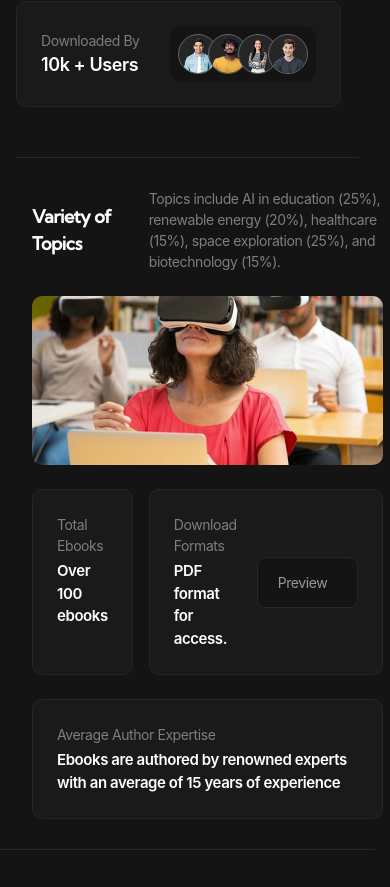
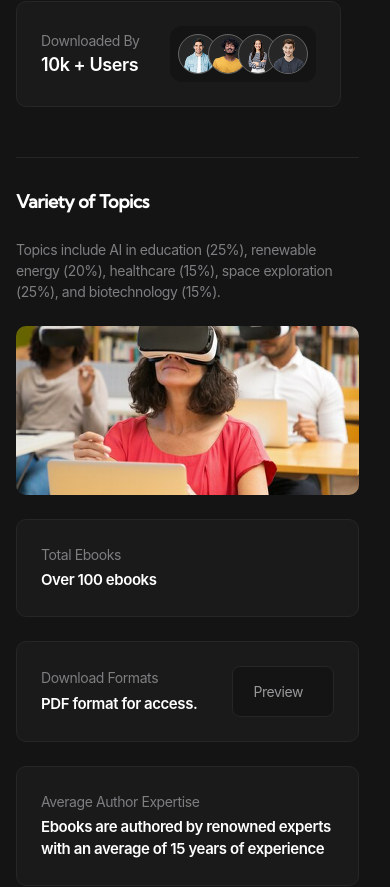
Before and after one commit to semenutkin60-maker/js_virstka, a website with bundled scripts: page index.html in a window 390 px wide. Shown: the part 572-1459 px from the top of the page. Built offline with nearby package versions, Linux system fonts and the light colour scheme; files whose address does not match are found by name.

Commit message:
Добавлена адаптация секций resources, закончена сама секция

```diff
--- a/styles/blocks/_card.scss
+++ b/styles/blocks/_card.scss
@@ -35,6 +35,10 @@
         &-main {
             display: grid;
             row-gap: fluid(50, 24);
+
+            @include tablet {
+                justify-content: start;
+            }
         }
 
         &-icon {
@@ -51,7 +55,7 @@
         padding-right: 0;
 
         @include tablet {
-            padding: rem(30) rem(16);
+            padding: rem(30) 0;
         }
     }
 
@@ -68,11 +72,14 @@
         }
 
         &--2-cols-alt {
-            grid-template-columns: auto 1fr;
             gap: rem(30) rem(20);
 
             @include laptop {
                 gap: rem(24) rem(16);
+            }
+
+            @include mobile-above {
+                grid-template-columns: auto 1fr;
             }
         }
     }
```
Also changed, not shown: styles/main.css, 1 other file.
